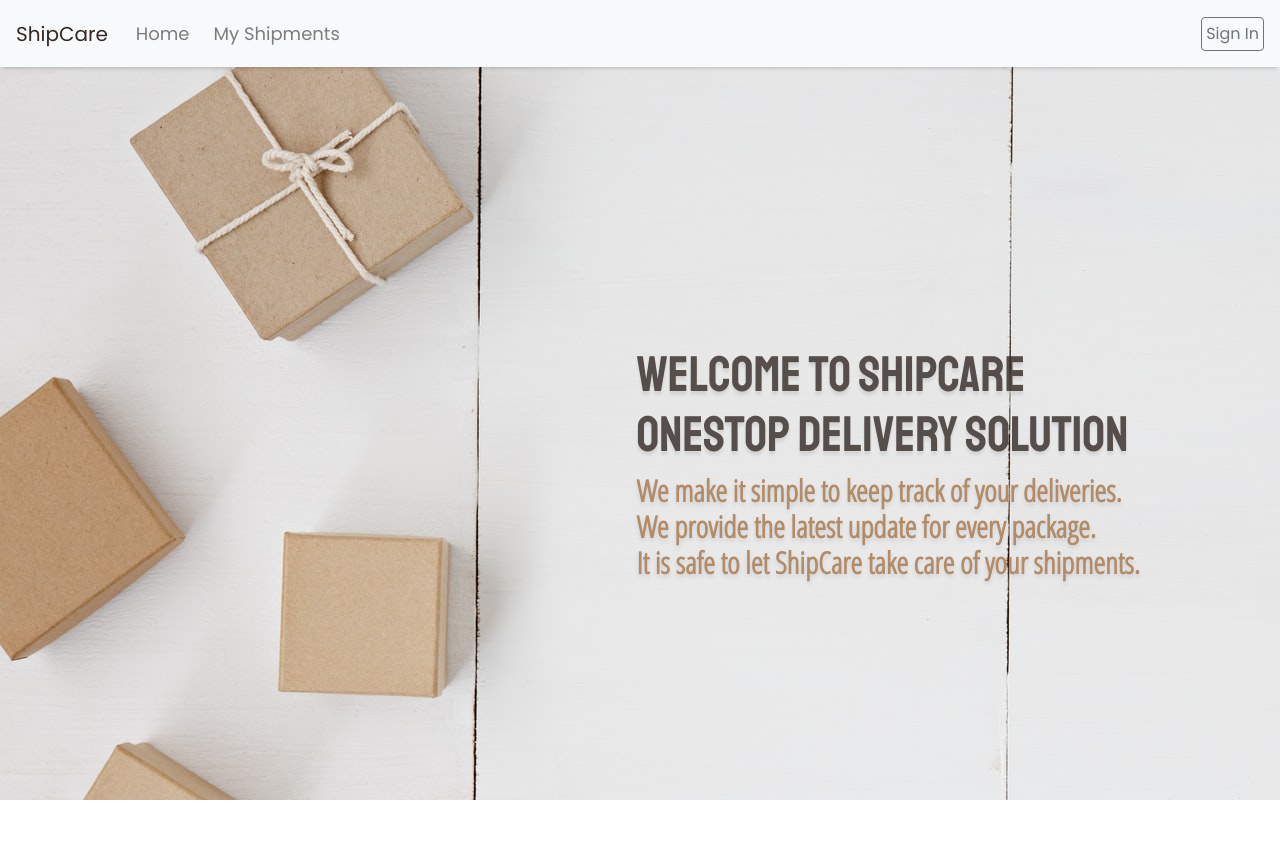
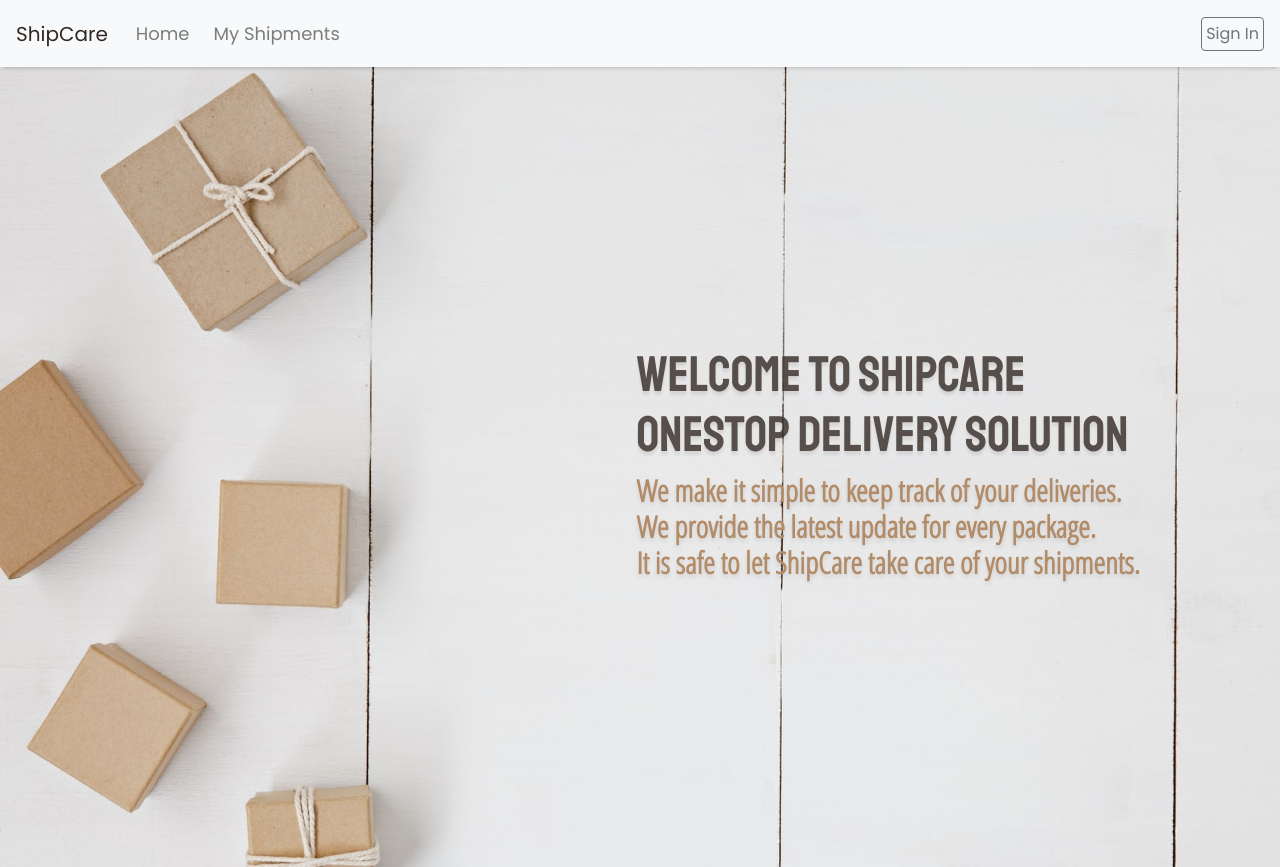
Before and after one commit to yihongwang001/Shipment-System-Frontend, a React (Create React App) app: page / in a window 1280 px wide. Before the commit the page ends 800 px from the top, so only its background shows below. Built offline with nearby package versions, Linux system fonts and the light colour scheme.

Commit message:
adjust background image size

```diff
--- a/src/styles/HomePage.css
+++ b/src/styles/HomePage.css
@@ -1,18 +1,17 @@
 .homepage-container {
   background-image: url(../background.jpeg);
-  min-height: 100vh;
+  background-repeat: no-repeat;
+  background-attachment: fixed;
+  -webkit-background-size: cover;
+  -moz-background-size: cover;
+  -o-background-size: cover;
+  background-size: cover;
   display: flex;
   align-items: center;
-  background-repeat: no-repeat;
-  background-attachment: fixed;
 }
 
 .slogan-container {
   position: fixed;
-}
-
-.home-content {
-  position: relative;
 }
 
 .slogan-container h1 {
--- a/src/styles/LoginPage.css
+++ b/src/styles/LoginPage.css
@@ -1,9 +1,16 @@
 .container-fluid {
   background-image: url(../background.jpeg);
   min-height: 100vh;
-  position: fixed;
+  background-repeat: no-repeat;
+  background-attachment: fixed;
+  -webkit-background-size: cover;
+  -moz-background-size: cover;
+  -o-background-size: cover;
+  background-size: cover;
 }
 
 .login-form {
+  position: fixed;
   color: #404040;
+  min-width: 30%;
 }
--- a/src/styles/RegisterPage.css
+++ b/src/styles/RegisterPage.css
@@ -1,9 +1,16 @@
 .container-fluid {
   background-image: url(../background.jpeg);
   min-height: 100vh;
-  position: fixed;
+  background-repeat: no-repeat;
+  background-attachment: fixed;
+  -webkit-background-size: cover;
+  -moz-background-size: cover;
+  -o-background-size: cover;
+  background-size: cover;
 }
 
 .register-form {
+  position: fixed;
   color: #404040;
+  min-width: 30%;
 }
--- a/src/styles/ShipmentForm.css
+++ b/src/styles/ShipmentForm.css
@@ -16,7 +16,7 @@
   outline: 0 none;
 }
 
-input[type='text']:focus {
+.shipment-form input[type='text']:focus {
   border-color: #b28c69;
   box-shadow: 0 3px 3px #b28c69;
   outline: 0 none;
```
